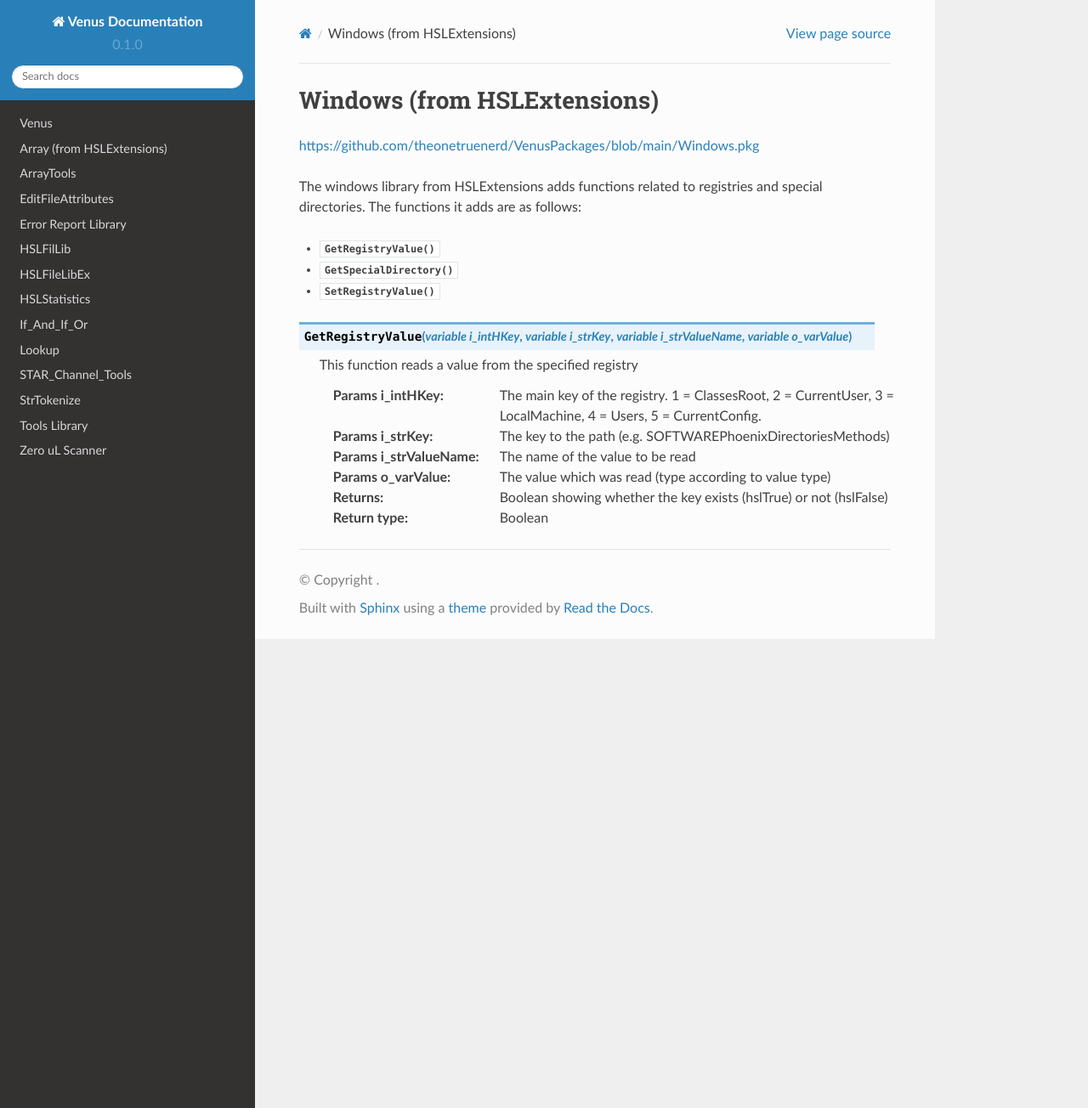
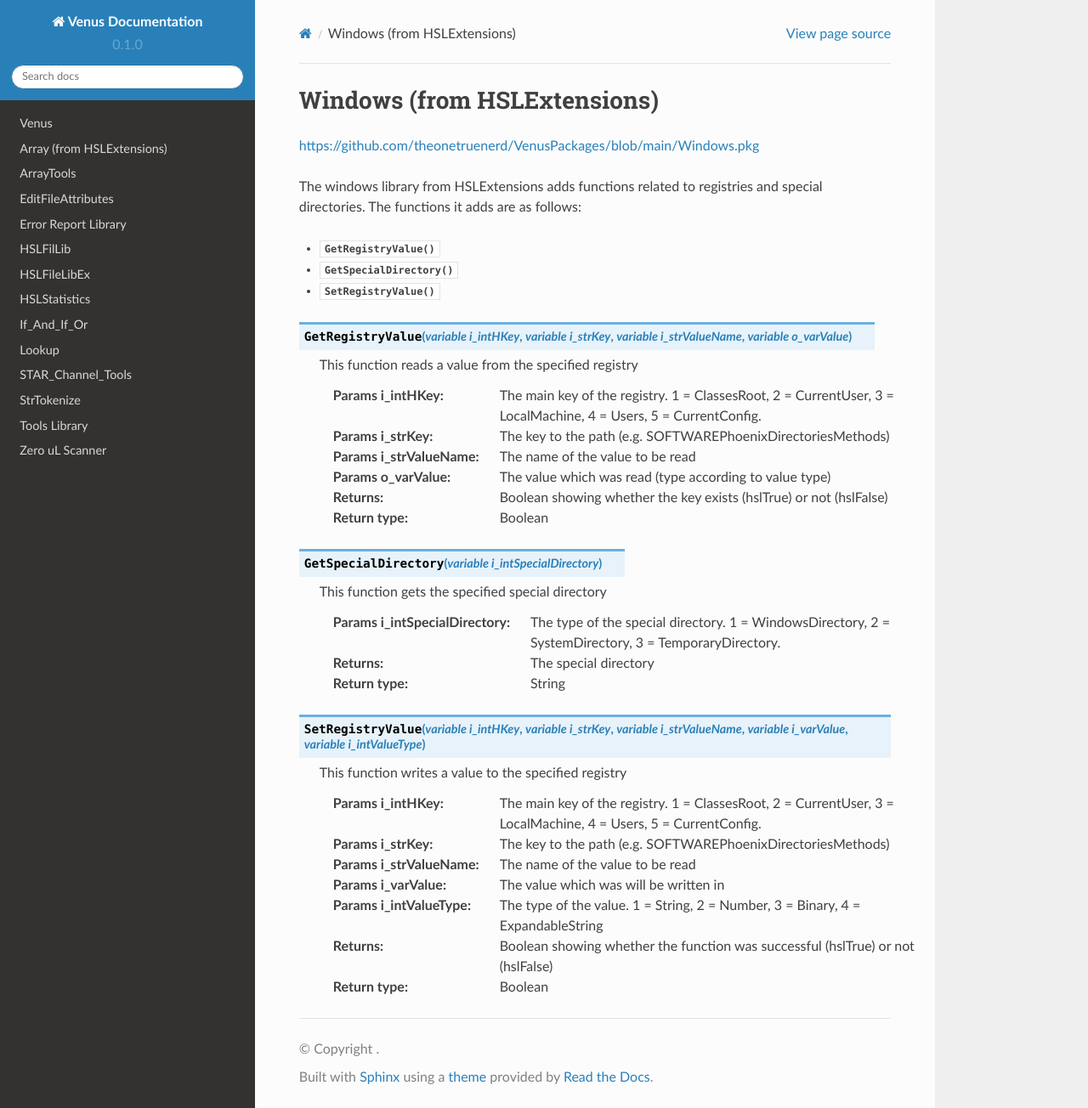
Before and after one commit to theonetruenerd/VenusLibraryDocumentation, a Sphinx documentation site: the page built from docs/source/Windows.rst, in a window 1280 px wide and 1304 px high. Shown: the whole window at 85% size. Built offline with Sphinx 7.4.7 and the Read the Docs theme 2.0.0, drawn with Linux system fonts in a browser that asks for light colours.

Commit message:
Update Windows.rst

```diff
--- a/docs/source/Windows.rst
+++ b/docs/source/Windows.rst
@@ -23,3 +23,28 @@ The windows library from HSLExtensions adds functions related to registries and
   :type o_varValue: Variable
   :return: Boolean showing whether the key exists (hslTrue) or not (hslFalse)
   :rtype: Boolean
+
+.. py:function:: GetSpecialDirectory(variable i_intSpecialDirectory)
+
+  This function gets the specified special directory
+
+  :params i_intSpecialDirectory: The type of the special directory. 1 = WindowsDirectory, 2 = SystemDirectory, 3 = TemporaryDirectory.
+  :type i_intSpecialDirectory: Integer
+  :return: The special directory
+  :rtype: String
+
+.. py:function:: SetRegistryValue(variable i_intHKey, variable i_strKey, variable i_strValueName, variable i_varValue, variable i_intValueType)
+
+  This function writes a value to the specified registry
+
+  :params i_intHKey: The main key of the registry. 1 = ClassesRoot, 2 = CurrentUser, 3 = LocalMachine, 4 = Users, 5 = CurrentConfig.
+  :params i_strKey: The key to the path (e.g. SOFTWARE\Phoenix\Directories\Methods)
+  :params i_strValueName: The name of the value to be read
+  :params i_varValue: The value which was will be written in
+  :params i_intValueType: The type of the value. 1 = String, 2 = Number, 3 = Binary, 4 = ExpandableString
+  :type i_intHKey: Integer
+  :type i_strKey: String
+  :type i_strValueName: String
+  :type o_varValue: Variable
+  :return: Boolean showing whether the function was successful (hslTrue) or not (hslFalse)
+  :rtype: Boolean
```
